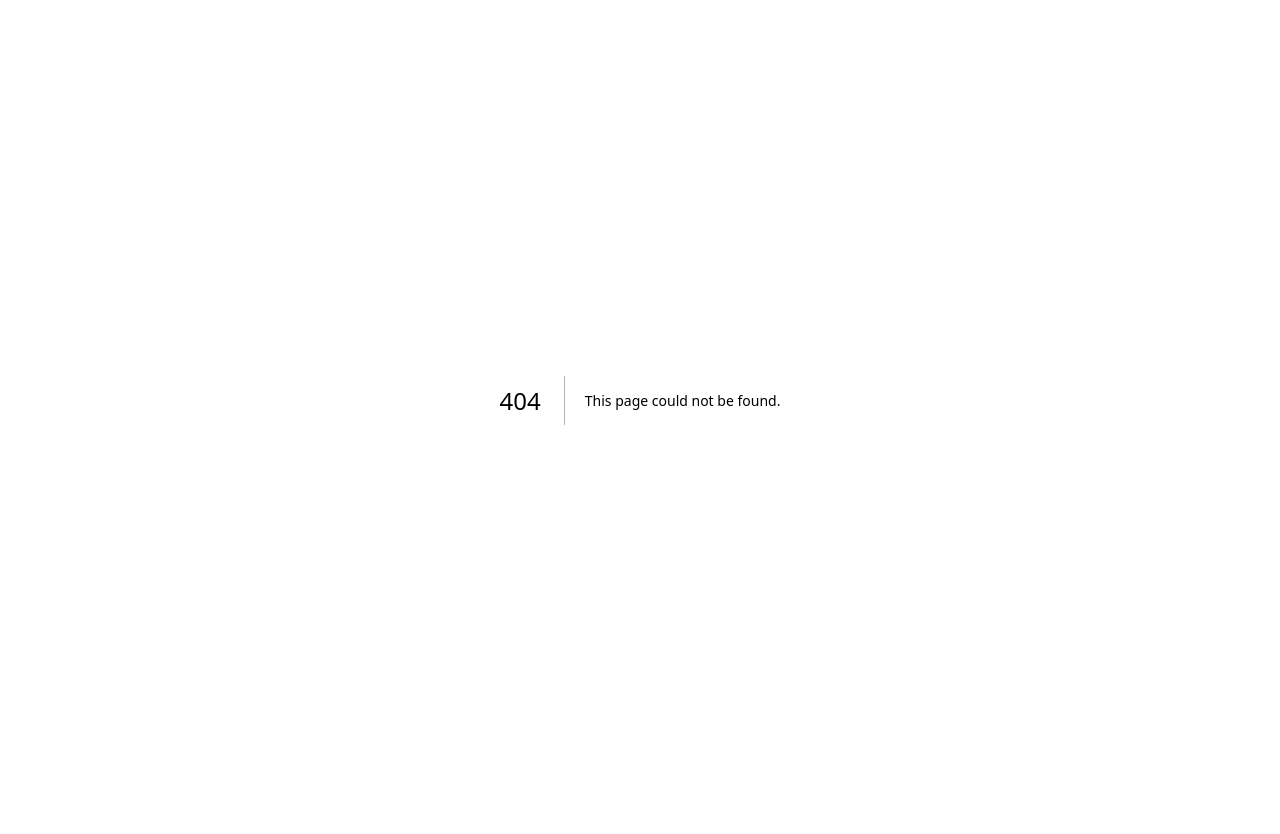
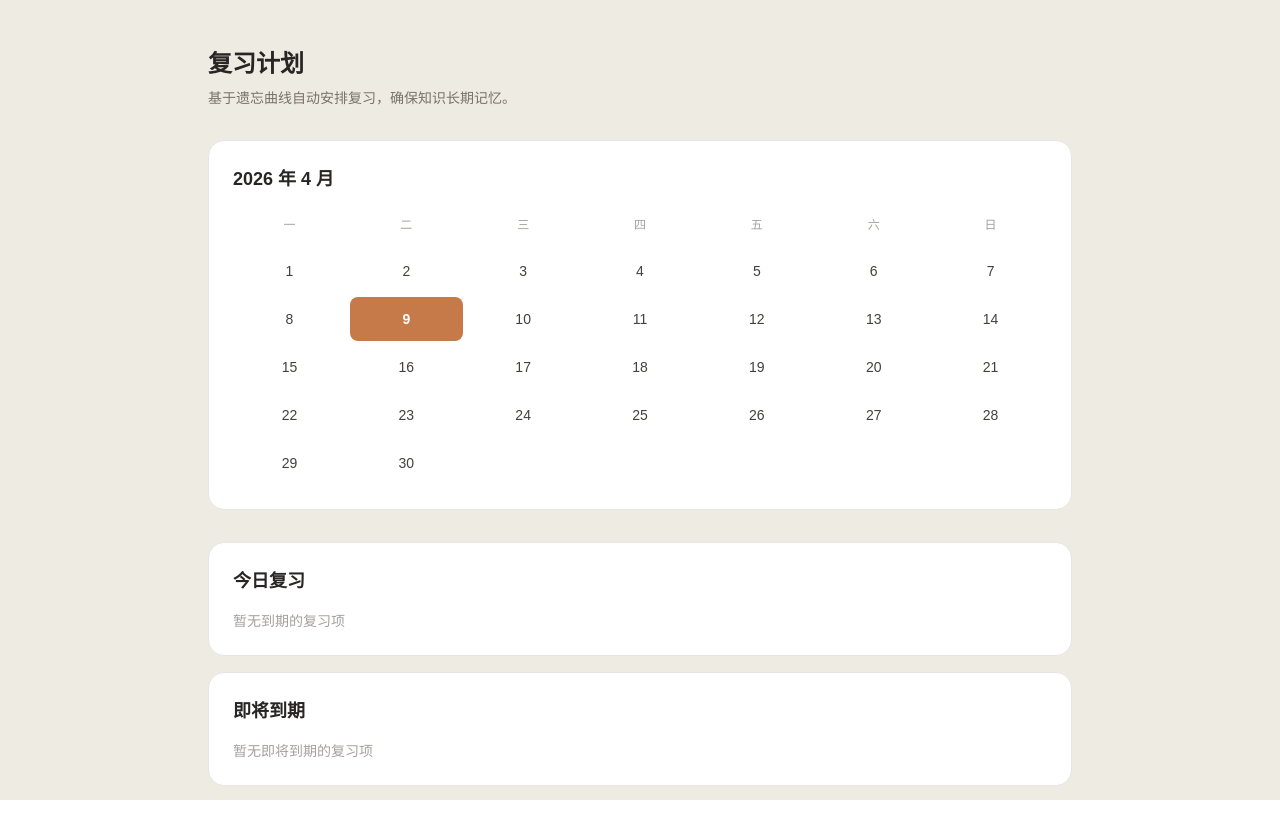
Before and after one commit to nothasson/MindFlow, a Next.js app in the folder frontend/: page /review in a window 1280 px wide. Before the commit this address had no page. Before the commit the page ends 800 px from the top, so only its background shows below. Built offline with nearby package versions, Linux system fonts and the light colour scheme.

Commit message:
feat: 新增复习日历和学习仪表盘页面
/review 页面展示月历和复习队列，/dashboard 页面展示学习统计卡片和趋势区域。

```diff
--- /dev/null
+++ b/frontend/src/app/dashboard/page.tsx
@@ -0,0 +1,57 @@
+"use client";
+
+const stats = [
+  { label: "总学习天数", value: "0", unit: "天" },
+  { label: "已掌握概念", value: "0", unit: "个" },
+  { label: "待复习", value: "0", unit: "项" },
+  { label: "平均掌握度", value: "0", unit: "%" },
+];
+
+export default function DashboardPage() {
+  return (
+    <div className="flex h-full flex-col bg-[#EEECE2]">
+      <div className="mx-auto w-full max-w-4xl px-4 py-12">
+        <h1 className="mb-2 text-2xl font-semibold text-stone-800">学习仪表盘</h1>
+        <p className="mb-8 text-sm text-stone-500">
+          整体学习进度和数据分析。
+        </p>
+
+        <div className="grid grid-cols-2 gap-4 sm:grid-cols-4">
+          {stats.map((s) => (
+            <div
+              key={s.label}
+              className="rounded-2xl border border-stone-200 bg-white p-5"
+            >
+              <p className="text-xs text-stone-400">{s.label}</p>
+              <p className="mt-2 text-2xl font-semibold text-stone-800">
+                {s.value}
+                <span className="ml-1 text-sm font-normal text-stone-400">{s.unit}</span>
+              </p>
+            </div>
+          ))}
+        </div>
+
+        <div className="mt-8 rounded-2xl border border-stone-200 bg-white p-6">
+          <h2 className="mb-4 text-lg font-semibold text-stone-800">薄弱点排行</h2>
+          <p className="text-sm text-stone-400">
+            暂无学习数据，开始对话后这里会显示你的薄弱知识点。
+          </p>
+        </div>
+
+        <div className="mt-4 rounded-2xl border border-stone-200 bg-white p-6">
+          <h2 className="mb-4 text-lg font-semibold text-stone-800">学习趋势</h2>
+          <p className="text-sm text-stone-400">
+            暂无学习数据，持续学习后这里会显示你的学习频率和进步曲线。
+          </p>
+        </div>
+
+        <div className="mt-4 rounded-2xl border border-stone-200 bg-white p-6">
+          <h2 className="mb-4 text-lg font-semibold text-stone-800">错误类型分布</h2>
+          <p className="text-sm text-stone-400">
+            暂无诊断数据，AI 诊断你的回答后这里会显示错误类型统计。
+          </p>
+        </div>
+      </div>
+    </div>
+  );
+}
--- /dev/null
+++ b/frontend/src/app/review/page.tsx
@@ -0,0 +1,76 @@
+"use client";
+
+const daysOfWeek = ["一", "二", "三", "四", "五", "六", "日"];
+
+function generateCalendarDays(): { day: number; isToday: boolean; hasTasks: boolean }[] {
+  const now = new Date();
+  const year = now.getFullYear();
+  const month = now.getMonth();
+  const today = now.getDate();
+  const daysInMonth = new Date(year, month + 1, 0).getDate();
+
+  const days = [];
+  for (let i = 1; i <= daysInMonth; i++) {
+    days.push({
+      day: i,
+      isToday: i === today,
+      hasTasks: false, // 后续从 API 获取
+    });
+  }
+  return days;
+}
+
+export default function ReviewPage() {
+  const days = generateCalendarDays();
+  const now = new Date();
+  const monthName = `${now.getFullYear()} 年 ${now.getMonth() + 1} 月`;
+
+  return (
+    <div className="flex h-full flex-col bg-[#EEECE2]">
+      <div className="mx-auto w-full max-w-4xl px-4 py-12">
+        <h1 className="mb-2 text-2xl font-semibold text-stone-800">复习计划</h1>
+        <p className="mb-8 text-sm text-stone-500">
+          基于遗忘曲线自动安排复习，确保知识长期记忆。
+        </p>
+
+        <div className="rounded-2xl border border-stone-200 bg-white p-6">
+          <h2 className="mb-4 text-lg font-semibold text-stone-800">{monthName}</h2>
+
+          <div className="mb-2 grid grid-cols-7 gap-1">
+            {daysOfWeek.map((d) => (
+              <div key={d} className="py-2 text-center text-xs font-medium text-stone-400">
+                {d}
+              </div>
+            ))}
+          </div>
+
+          <div className="grid grid-cols-7 gap-1">
+            {days.map((d) => (
+              <button
+                key={d.day}
+                type="button"
+                className={`rounded-lg py-3 text-center text-sm transition ${
+                  d.isToday
+                    ? "bg-[#C67A4A] font-semibold text-white"
+                    : "text-stone-700 hover:bg-stone-100"
+                }`}
+              >
+                {d.day}
+              </button>
+            ))}
+          </div>
+        </div>
+
+        <div className="mt-8 rounded-2xl border border-stone-200 bg-white p-6">
+          <h2 className="mb-4 text-lg font-semibold text-stone-800">今日复习</h2>
+          <p className="text-sm text-stone-400">暂无到期的复习项</p>
+        </div>
+
+        <div className="mt-4 rounded-2xl border border-stone-200 bg-white p-6">
+          <h2 className="mb-4 text-lg font-semibold text-stone-800">即将到期</h2>
+          <p className="text-sm text-stone-400">暂无即将到期的复习项</p>
+        </div>
+      </div>
+    </div>
+  );
+}
```
Also changed, not shown: 1 other file (tests, documents, lock files or other folders).
